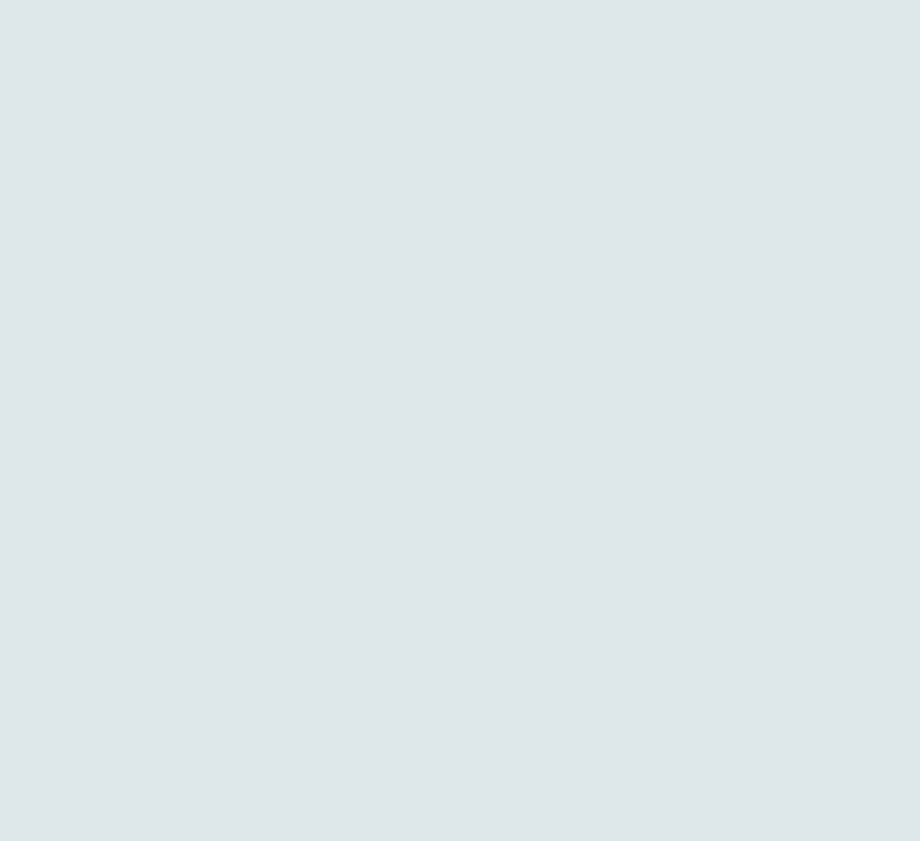
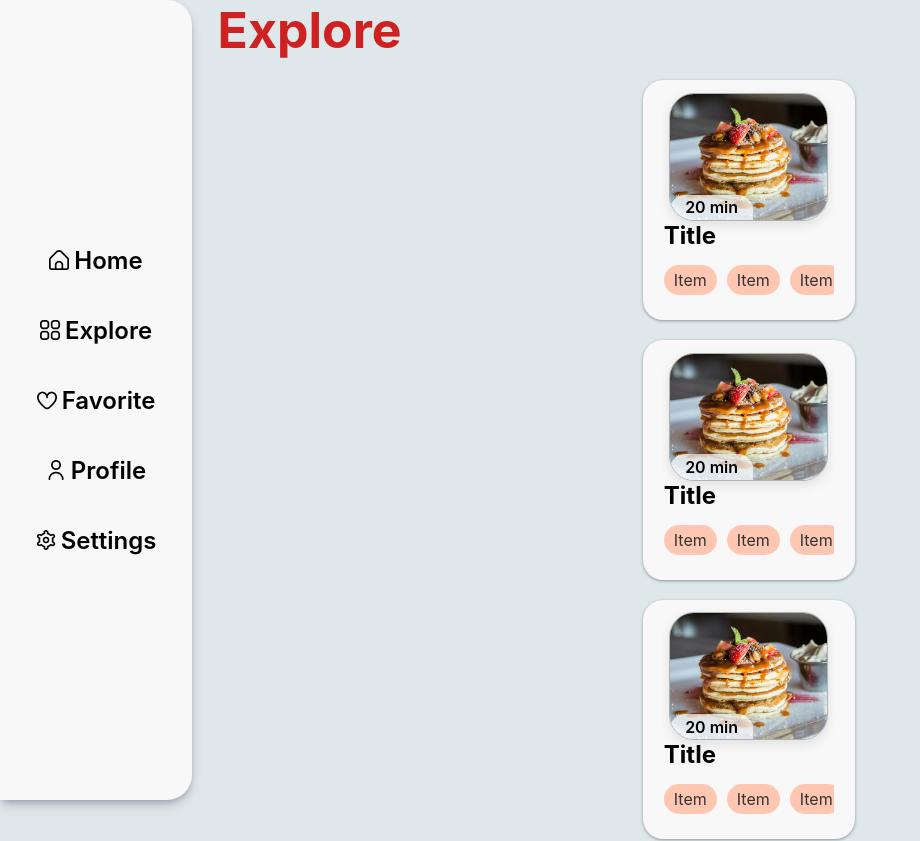
Before and after one commit to elidaarnaut/CulinaryConnect-frontend, a React (Create React App) app in the folder culinary-connect/: page /explore in a window 1280 px wide. Before the commit this address had no page. Shown: the top 841 px of the page, without its empty margins (0-920 px from the left). Before the commit the page ends 800 px from the top, so only its background shows below. Built offline with nearby package versions, Linux system fonts and the light colour scheme.

Commit message:
Progress on explore page

```diff
--- a/culinary-connect/src/App.css
+++ b/culinary-connect/src/App.css
@@ -249,6 +249,8 @@ html {
   font-size: 2em;
   font-weight: 700;
 }
+
+ /* HOMEPAGE 2 */
 .appBodyHP2 {
   display: flex;
   flex-direction: column;
@@ -277,18 +279,33 @@ html {
   font-size: 50px;
 }
 
+.activeLink {
+  background-color: #f0f0f0; /* Light gray background for the active link */
+  color: #d62828; /* Red color for the text, adjust as needed */
+}
+
+.sideMenu a, .sideMenu a:visited, .sideMenu a:hover {
+  text-decoration: none; /* Removes underline from all states */
+  color: black; /*Ensures text color consistency */
+}
+.sideMenu a:active {
+  color: #ce2121;
+}
+
+ /* EXPLORE PAGE */
 
 
-/* .App {
-  text-align: center;
-}
+ .exploreIntemLayout .recipeItem {
+  margin: 0;
+ }
 
-.App-logo {
-  height: 40vmin;
-  pointer-events: none;
-}
+ .exploreIntemLayout {
+  display: flex;
+  flex-direction: row;
+  flex-wrap: wrap;
+ }
 
-@media (prefers-reduced-motion: no-preference) {
+/* @media (prefers-reduced-motion: no-preference) {
   .App-logo {
     animation: App-logo-spin infinite 20s linear;
   }
@@ -316,4 +333,4 @@ html {
   to {
     transform: rotate(360deg);
   }
-} */
+}  */
--- a/culinary-connect/src/App.js
+++ b/culinary-connect/src/App.js
@@ -3,6 +3,7 @@ import Homepage1 from "./pages/Homepage1";
 import Homepage2 from "./pages/Homepage2";
 import Signup from "./pages/Signup";
 import Login from "./pages/LoginForm";
+import ExplorePage from "./pages/ExplorePage";
 import { BrowserRouter as Router, Routes, Route } from 'react-router-dom';
 
 function App() {
@@ -13,6 +14,7 @@ function App() {
         <Route path="/signup" element={<Signup />} />
         <Route path="/login" element={<Login />} />
         <Route path="/homepage2" element={<Homepage2 />} />
+        <Route path="/explore" element={<ExplorePage />} />
       </Routes>
     </Router>
   );
--- a/culinary-connect/src/components/SideMenu.jsx
+++ b/culinary-connect/src/components/SideMenu.jsx
@@ -1,3 +1,6 @@
+import React from 'react';
+import { NavLink } from 'react-router-dom';
+
 import '../App.css';
 import home from "../assets/home.png";
 import explore from "../assets/explore.png";
@@ -10,26 +13,30 @@ function SideMenu() {
     return (
         <div className='sideMenu'>
             {/* <p className='logoText'>Culinary Connect</p> */}
-            <div className='sideMenuItem'>
+            <NavLink to="/homepage2" className='sideMenuItem' activeClassName="activeLink">
                 <img src={home} alt=''></img>
                 <p>Home</p>
-            </div>
-            <div className='sideMenuItem'>
+            </NavLink>
+
+            <NavLink to="/explore" className='sideMenuItem' activeClassName="activeLink">
                 <img src={explore} alt=''></img>
                 <p>Explore</p>
-            </div>
-            <div className='sideMenuItem'>
+            </NavLink>
+
+            <NavLink to="/favorites" className='sideMenuItem' activeClassName="activeLink">
                 <img src={heart} alt=''></img>
                 <p>Favorite</p>
-            </div>
-            <div className='sideMenuItem'>
+            </NavLink>
+
+            <NavLink to="/profile" className='sideMenuItem' activeClassName="activeLink">
                 <img src={user} alt=''></img>
                 <p>Profile</p>
-            </div>
-            <div className='sideMenuItem'>
+            </NavLink>
+
+            <NavLink to="/settings" className='sideMenuItem' activeClassName="activeLink">
                 <img src={settings} alt=''></img>
                 <p>Settings</p>
-            </div>
+            </NavLink>
 
         </div>
     );
--- a/culinary-connect/src/pages/ExplorePage.jsx
+++ b/culinary-connect/src/pages/ExplorePage.jsx
@@ -0,0 +1,23 @@
+import React from 'react';
+import SideMenu from '../components/SideMenu';
+import RecipeItem from '../components/RecipeItem';
+
+function ExplorePage() {
+    return(
+        <div className="appBodyHP2">
+            <SideMenu></SideMenu>
+            <div className="next2SideMenu">
+                <h1 className="HP2Title">Explore</h1>
+                <div className='exploreItemLayout'>
+                    <RecipeItem></RecipeItem>
+                    <RecipeItem></RecipeItem>
+                    <RecipeItem></RecipeItem>
+                    <RecipeItem></RecipeItem>
+                    <RecipeItem></RecipeItem>
+                </div>
+            </div>
+
+        </div>
+    );
+}
+export default ExplorePage;
--- a/culinary-connect/src/pages/Homepage2.jsx
+++ b/culinary-connect/src/pages/Homepage2.jsx
@@ -1,4 +1,5 @@
 import React from "react";
+
 import "../App.css";
 import SideMenu from "../components/SideMenu";
 import Search from "../components/Search";
```
Also changed, not shown: culinary-connect/src/pages/ProfilePage.jsx (added, +8 -0 lines), culinary-connect/src/pages/SettingsPage.jsx (added, +8 -0 lines).
